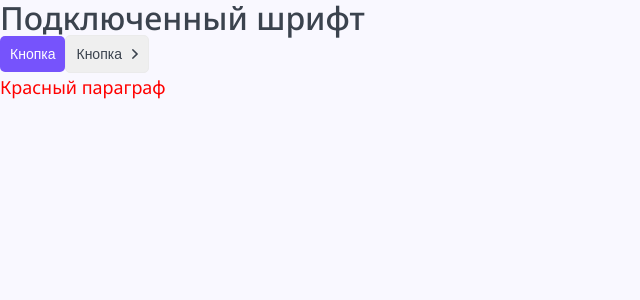
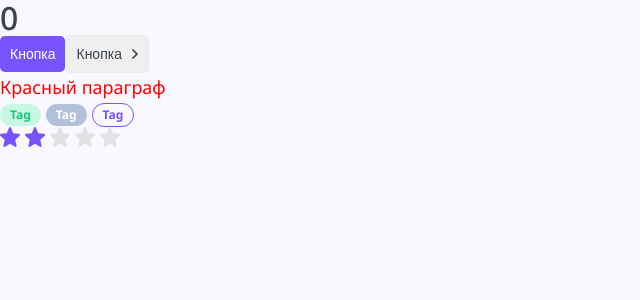
Before and after one commit to Zhuk-off/next-rating, a Next.js app: page / in a window 1280 px wide. Shown: the top 300 px of the page, without its empty margins (0-640 px from the left). Built offline with nearby package versions, Linux system fonts and the light colour scheme.

Commit message:
feat: Create a Tag and Rating component
The Tag component must have 2 sizes, 5 colors, the ability to have a link, and children. The Rating component should have 2 states (editable), change its state on hover and on click, and should also be controlled from the keyboard using tab and space

```diff
--- /dev/null
+++ b/components/Rating/Rating.module.css
@@ -0,0 +1,17 @@
+.filled svg {
+	fill: var(--primary);
+
+	transition: all 0.1s;
+}
+
+.star svg {
+	margin-right: 5px;
+}
+
+.editable {
+	cursor: pointer;
+}
+
+.display {
+	display: inline-block;
+}
--- /dev/null
+++ b/components/Rating/Rating.tsx
@@ -0,0 +1,76 @@
+import { IRatingProps } from './Rating.props';
+import styles from './Rating.module.css';
+import cn from 'classnames';
+import { useEffect, useState, KeyboardEvent } from 'react';
+import StarIcon from './star.svg';
+
+export const Rating = ({
+  isEditable = false,
+  rating,
+  setRating,
+  ...props
+}: IRatingProps): JSX.Element => {
+  const [ratingArray, setRatingArray] = useState<JSX.Element[]>(
+    new Array(5).fill(<></>)
+  );
+
+  useEffect(() => {
+    constructRating(rating);
+  }, [rating]);
+
+  const constructRating = (currentRating: number) => {
+    const upadatedArray = ratingArray.map((r: JSX.Element, i: number) => {
+      return (
+        <span
+          className={cn(styles.star, {
+            [styles.filled]: i < currentRating,
+            [styles.editable]: isEditable,
+          })}
+          onMouseEnter={() => changeDisplay(i + 1)}
+          onMouseLeave={() => changeDisplay(rating)}
+          onClick={() => onClick(i + 1)}
+        >
+          <StarIcon
+            tabIndex={isEditable ? 0 : -1}
+            onKeyDown={(e: KeyboardEvent<SVGElement>) =>
+              isEditable && handleSpace(i + 1, e)
+            }
+          />
+        </span>
+      );
+    });
+    setRatingArray(upadatedArray);
+  };
+
+  const changeDisplay = (i: number) => {
+    if (!isEditable) {
+      return;
+    }
+    constructRating(i);
+  };
+
+  const onClick = (i: number) => {
+    if (!isEditable || !setRating) {
+      return;
+    }
+    setRating(i);
+  };
+
+  const handleSpace = (i: number, e: KeyboardEvent<SVGElement>) => {
+    if (e.code != 'Space' || !setRating) {
+      return;
+    }
+    setRating(i);
+  };
+
+  return (
+    <div {...props}>
+      {ratingArray.map((r, i) => (
+        <span key={i} className={styles.display}>
+          {' '}
+          {r}
+        </span>
+      ))}
+    </div>
+  );
+};
--- /dev/null
+++ b/components/Tag/Tag.module.css
@@ -0,0 +1,55 @@
+.tag {
+	display: inline-block;
+
+	box-sizing: border-box;
+	margin-right: 5px;
+
+	border-radius: 20px;
+}
+
+.small {
+	padding: 5px 10px;
+
+	font-size: 12px;
+	line-height: 12px;
+}
+
+.medium {
+	padding: 5px 10px;
+
+	font-size: 14px;
+	line-height: 14px;
+}
+
+.ghost {
+	border: 1px solid var(--gray-light);
+}
+
+.red {
+	color: var(--white);
+	background-color: #DE0000;
+
+	font-weight: bold;
+}
+
+.grey {
+	color: var(--white);
+	background-color: #B3C0D9;
+
+	font-weight: bold;
+}
+
+.green {
+	color: var(--green);
+	background-color: var(--green-light);
+
+	font-weight: bold;
+}
+
+.primary {
+	color: var(--primary);
+	border: 1px solid var(--primary);
+	background-color: none;
+
+	font-weight: bold;
+}
--- /dev/null
+++ b/components/Tag/Tag.tsx
@@ -0,0 +1,29 @@
+import { ITagProps } from './Tag.props';
+import styles from './Tag.module.css';
+import cn from 'classnames';
+
+export const Tag = ({
+  size = 'medium',
+  color = 'ghost',
+  href,
+  children,
+  className,
+  ...props
+}: ITagProps): JSX.Element => {
+  return (
+    <div
+      className={cn(styles.tag, className, {
+        [styles.small]: size == 'small',
+        [styles.medium]: size == 'medium',
+        [styles.ghost]: color == 'ghost',
+        [styles.red]: color == 'red',
+        [styles.grey]: color == 'grey',
+        [styles.green]: color == 'green',
+        [styles.primary]: color == 'primary',
+      })}
+      {...props}
+    >
+      {href ? <a href={href}>{children}</a> : <>{children}</>}
+    </div>
+  );
+};
--- a/components/index.ts
+++ b/components/index.ts
@@ -1,3 +1,5 @@
 export * from './Htag/Htag';
 export * from './Button/Button';
 export * from './P/P';
+export * from './Tag/Tag';
+export * from './Rating/Rating';
--- a/pages/index.tsx
+++ b/pages/index.tsx
@@ -1,11 +1,17 @@
-import Image from 'next/image';
-import { Button, Htag, P } from '../components';
+import { useState } from 'react';
+import { Button, Htag, P, Rating, Tag } from '../components';
 
 export default function Home(): JSX.Element {
+  const [conter, setCounter] = useState<number>(0);
+  const [rating, setRating] = useState<number>(2);
   return (
     <>
-      <Htag tag="h1">Подключенный шрифт</Htag>
-      <Button arrow="none" appearance="primary">
+      <Htag tag="h1">{conter}</Htag>
+      <Button
+        arrow="none"
+        appearance="primary"
+        onClick={() => setCounter((x) => x + 1)}
+      >
         Кнопка
       </Button>
       <Button arrow="right" appearance="ghost" className="fadfdsafd">
@@ -14,6 +20,16 @@ export default function Home(): JSX.Element {
       <P style={{ color: 'red' }} size="large">
         Красный параграф
       </P>
+      <Tag size="small" color="green">
+        Tag
+      </Tag>
+      <Tag size="small" color="grey">
+        Tag
+      </Tag>
+      <Tag size="small" color="primary">
+        Tag
+      </Tag>
+      <Rating rating={rating} isEditable={true} setRating={setRating} />
     </>
   );
 }
```
Also changed, not shown: components/Rating/Rating.props.ts (added, +8 -0 lines), components/Tag/Tag.props.ts (added, +9 -0 lines), components/Rating/star.svg (added).
